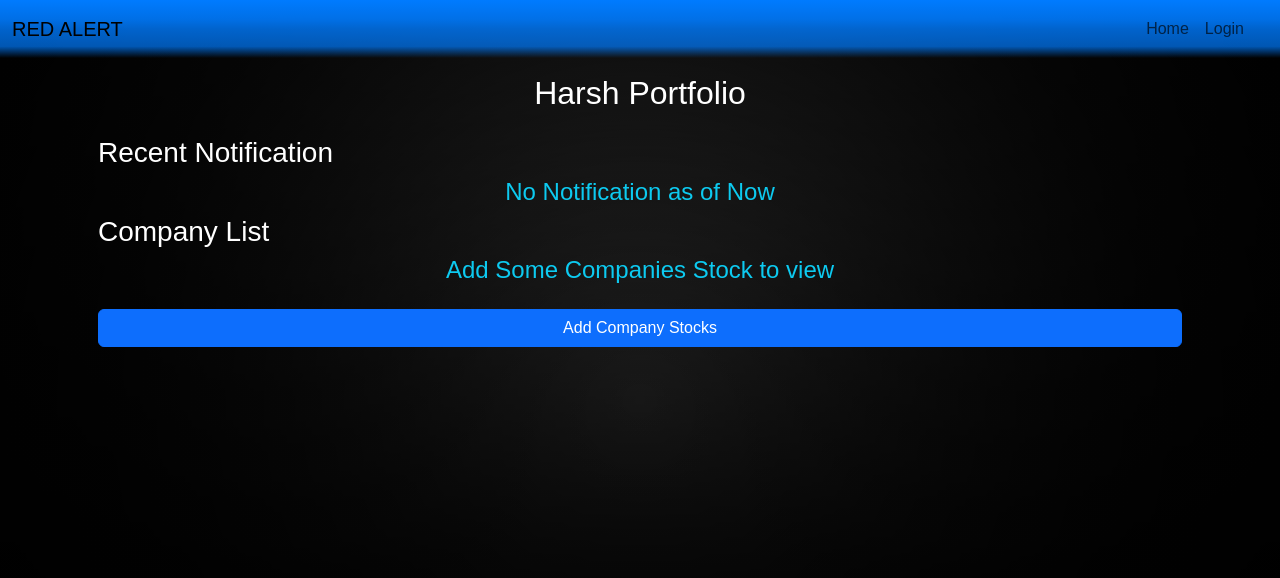
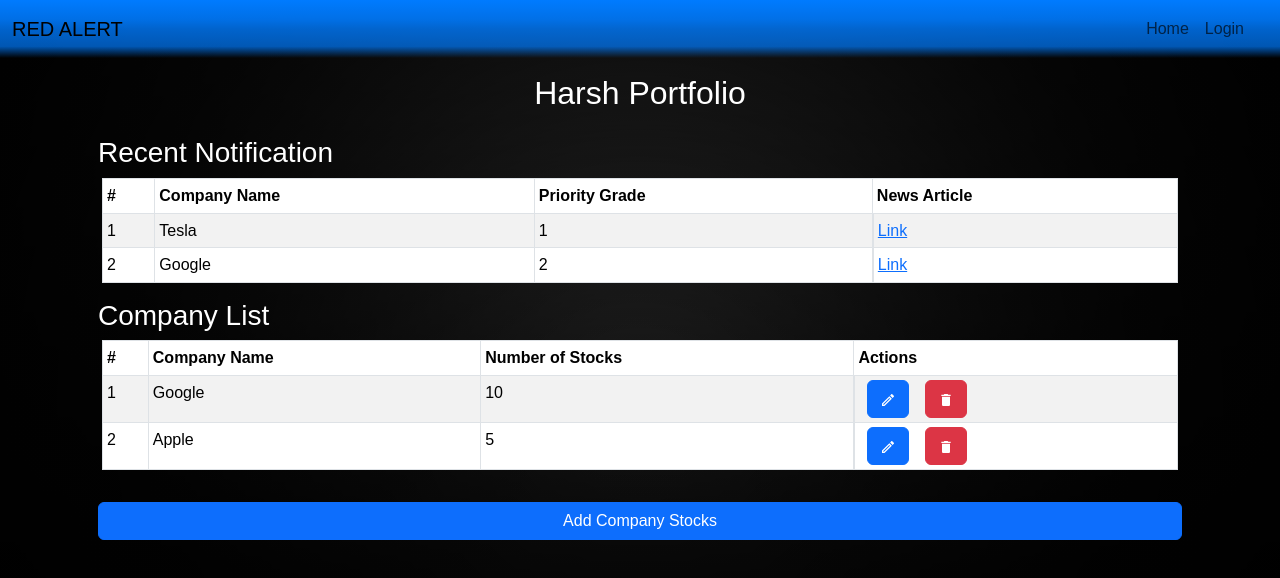
Before and after one commit to HarshSharma20503/Trade-Alert, a React (Vite) app in the folder web-app/: page /dashboard in a window 1280 px wide. Shown: the top 578 px of the page. Built offline with nearby package versions, Linux system fonts and the light colour scheme.

Commit message:
singup working

```diff
--- a/web-app/src/pages/dashboardPage/DashboardPage.tsx
+++ b/web-app/src/pages/dashboardPage/DashboardPage.tsx
@@ -12,8 +12,28 @@ const DashboardPage = () => {
   // Set the state with type UserInfo
   const [userInfo, setUserInfo] = useState<UserInfo>({
     name: "Harsh",
-    companies: [],
-    notifications: [],
+    companies: [
+      {
+        name: "Google",
+        quantity: 10,
+      },
+      {
+        name: "Apple",
+        quantity: 5,
+      },
+    ],
+    notifications: [
+      {
+        name: "Tesla",
+        priorityLevel: 1,
+        url: "https://www.tesla.com/",
+      },
+      {
+        name: "Google",
+        priorityLevel: 2,
+        url: "https://www.google.com/",
+      },
+    ],
   });
 
   useEffect(() => {
```
Also changed, not shown: 2 other files (tests, documents, lock files or other folders).
